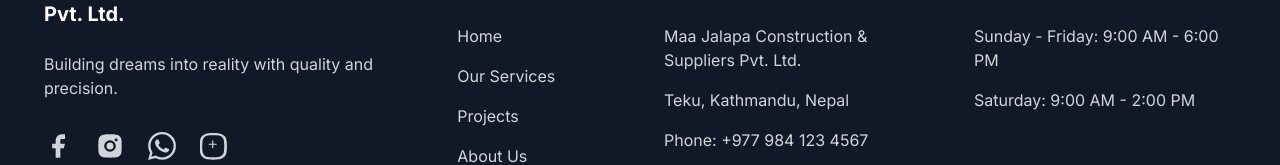
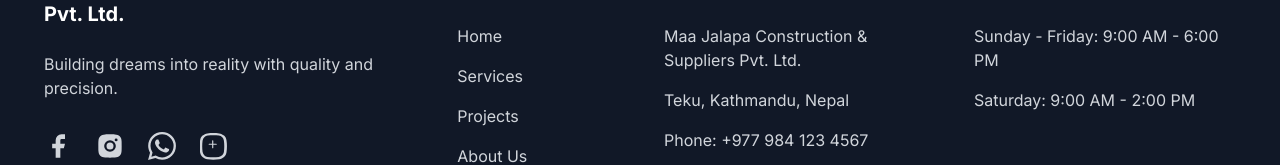
Before and after one commit to dipeshyadav0510/company, a Next.js app: page / in a window 1280 px wide. Shown: the part 1091-1256 px from the top of the page. Built offline with nearby package versions, Linux system fonts and the light colour scheme.

Commit message:
changed name of 'our services'

```diff
--- a/src/components/Footer.tsx
+++ b/src/components/Footer.tsx
@@ -45,7 +45,7 @@
               </li>
               <li>
                 <Link href="/services" className="text-gray-300 hover:text-yellow-500 transition-colors text-base">
-                  Our Services
+                  Services
                 </Link>
               </li>
               <li>
```
